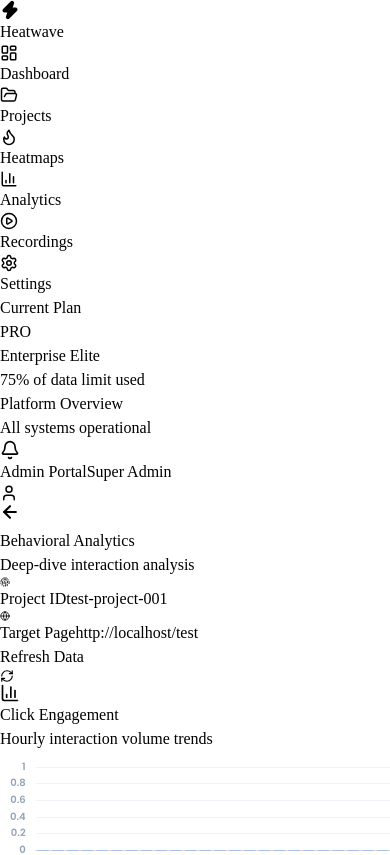
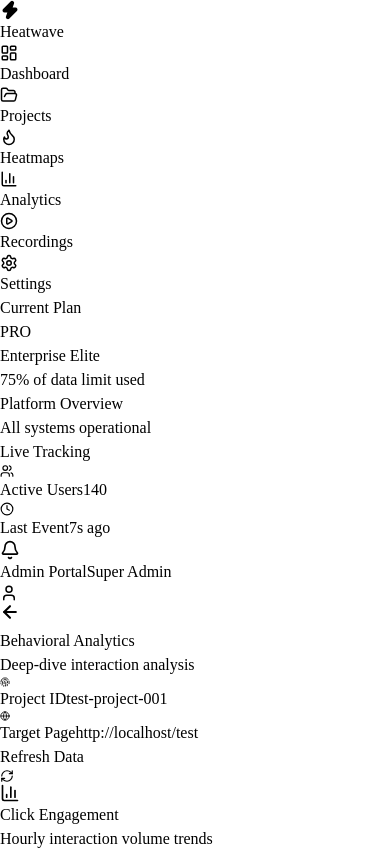
Before and after one commit to sanjanab-31/Heatmap_Analytics, a React (Vite) app in the folder dashboard/: page /analytics in a window 390 px wide. Shown: the top 855 px of the page. Built offline with nearby package versions, Linux system fonts and the light colour scheme; no server answers.

Commit message:
feat: implement responsive dashboard layout with sidebar navigation and real-time status indicators

```diff
--- a/dashboard/src/components/Layout.jsx
+++ b/dashboard/src/components/Layout.jsx
@@ -1,4 +1,4 @@
-import React from 'react';
+import React, { useState, useEffect } from 'react';
 import { NavLink, Outlet } from 'react-router-dom';
 import {
   LayoutDashboard,
@@ -9,7 +9,9 @@ import {
   Bell,
   User,
   Zap,
-  FolderOpen
+  FolderOpen,
+  Users,
+  Clock
 } from 'lucide-react';
 
 export default function Layout() {
@@ -58,11 +60,21 @@ export default function Layout() {
 
         {/* Top Header - Glassmorphism */}
         <header className="h-20 bg-white/70 backdrop-blur-xl border-b border-border-soft px-10 flex items-center justify-between shrink-0 z-40">
-          <div className="flex flex-col">
-            <h2 className="text-sm font-black text-luxury-text uppercase tracking-widest">Platform Overview</h2>
-            <div className="flex items-center gap-2 mt-0.5">
-              <span className="w-2 h-2 rounded-full bg-emerald-500 shadow-[0_0_8px_rgba(16,185,129,0.4)] animate-pulse" />
-              <p className="text-xs text-secondary font-medium">All systems operational</p>
+          <div className="flex items-center">
+            <div className="flex flex-col">
+              <h2 className="text-sm font-black text-luxury-text uppercase tracking-widest">Platform Overview</h2>
+              <div className="flex items-center gap-2 mt-0.5">
+                <span className="w-2 h-2 rounded-full bg-emerald-500 shadow-[0_0_8px_rgba(16,185,129,0.4)] animate-pulse" />
+                <p className="text-xs text-secondary font-medium">All systems operational</p>
+              </div>
+            </div>
+
+            {/* Divider */}
+            <div className="h-8 w-[1px] bg-slate-200 mx-6 hidden md:block" />
+
+            {/* Real-time Indicator */}
+            <div className="hidden md:block">
+              <RealTimeStatus />
             </div>
           </div>
 
@@ -123,3 +135,66 @@ function NavItem({ to, label, icon }) {
     </NavLink>
   );
 }
+
+function RealTimeStatus() {
+  const [usersOnline, setUsersOnline] = useState(142);
+  const [secondsSinceEvent, setSecondsSinceEvent] = useState(2);
+
+  useEffect(() => {
+    // Simulate real-time user fluctuations
+    const userInterval = setInterval(() => {
+      setUsersOnline(prev => {
+        const change = Math.floor(Math.random() * 5) - 2; // fluctuate between -2 and +2
+        return Math.max(12, prev + change);
+      });
+    }, 3500);
+
+    // Simulate ticking clock for last event received
+    const timeInterval = setInterval(() => {
+      setSecondsSinceEvent(prev => {
+        if (Math.random() > 0.85) return 0; // Randomly reset, simulating a new event incoming
+        return prev + 1;
+      });
+    }, 1000);
+
+    return () => {
+      clearInterval(userInterval);
+      clearInterval(timeInterval);
+    };
+  }, []);
+
+  return (
+    <div className="flex items-center gap-6 animate-fade-in">
+      {/* Tracking Status Badge */}
+      <div className="flex items-center gap-2 bg-emerald-50 text-emerald-600 px-3 py-1.5 rounded-full border border-emerald-100 shadow-[0_0_15px_rgba(16,185,129,0.15)] relative overflow-hidden group">
+        <div className="absolute inset-0 translate-x-[-100%] group-hover:animate-[shimmer_1.5s_infinite] bg-gradient-to-r from-transparent via-white/40 to-transparent z-0" />
+        <span className="w-2 h-2 rounded-full bg-emerald-500 shadow-[0_0_8px_rgba(16,185,129,0.8)] animate-pulse relative z-10" />
+        <span className="text-[10px] font-black uppercase tracking-widest relative z-10">Live Tracking</span>
+      </div>
+
+      {/* Active Users */}
+      <div className="flex items-center gap-2.5">
+        <div className="w-8 h-8 rounded-lg bg-blue-50 flex items-center justify-center text-luxury-blue border border-blue-100/50 relative overflow-hidden">
+           <Users size={14} className="relative z-10" />
+        </div>
+        <div className="flex flex-col">
+          <span className="text-[9px] text-slate-400 font-black uppercase tracking-widest leading-none mb-0.5">Active Users</span>
+          <span className="text-sm font-black text-luxury-text leading-none">{usersOnline.toLocaleString()}</span>
+        </div>
+      </div>
+
+      {/* Last Event */}
+      <div className="flex items-center gap-2.5">
+        <div className="w-8 h-8 rounded-lg bg-orange-50 flex items-center justify-center text-orange-500 border border-orange-100/50">
+           <Clock size={14} />
+        </div>
+        <div className="flex flex-col">
+          <span className="text-[9px] text-slate-400 font-black uppercase tracking-widest leading-none mb-0.5">Last Event</span>
+          <span className="text-sm font-black text-luxury-text leading-none transition-all duration-300">
+             {secondsSinceEvent === 0 ? <span className="text-emerald-500">Just now</span> : <span className="text-slate-600 font-bold">{secondsSinceEvent}s ago</span>}
+          </span>
+        </div>
+      </div>
+    </div>
+  );
+}
```
